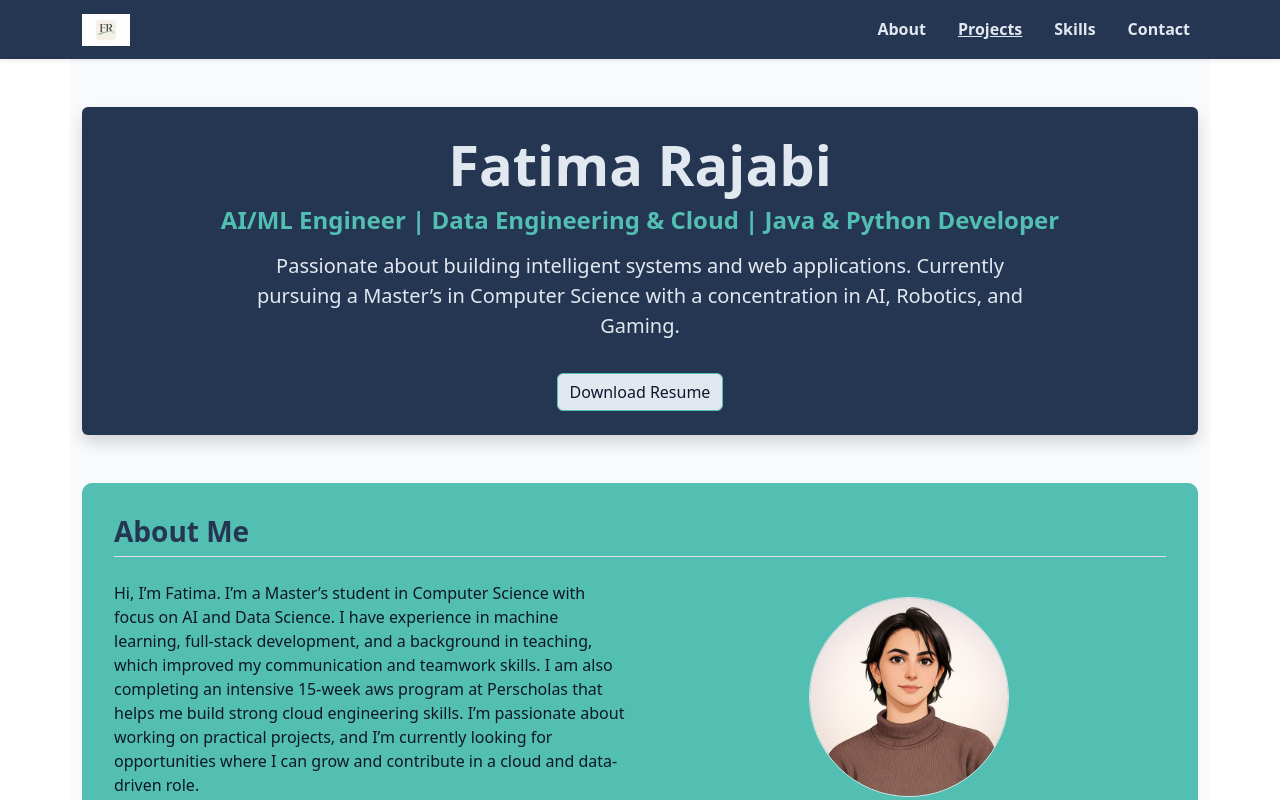
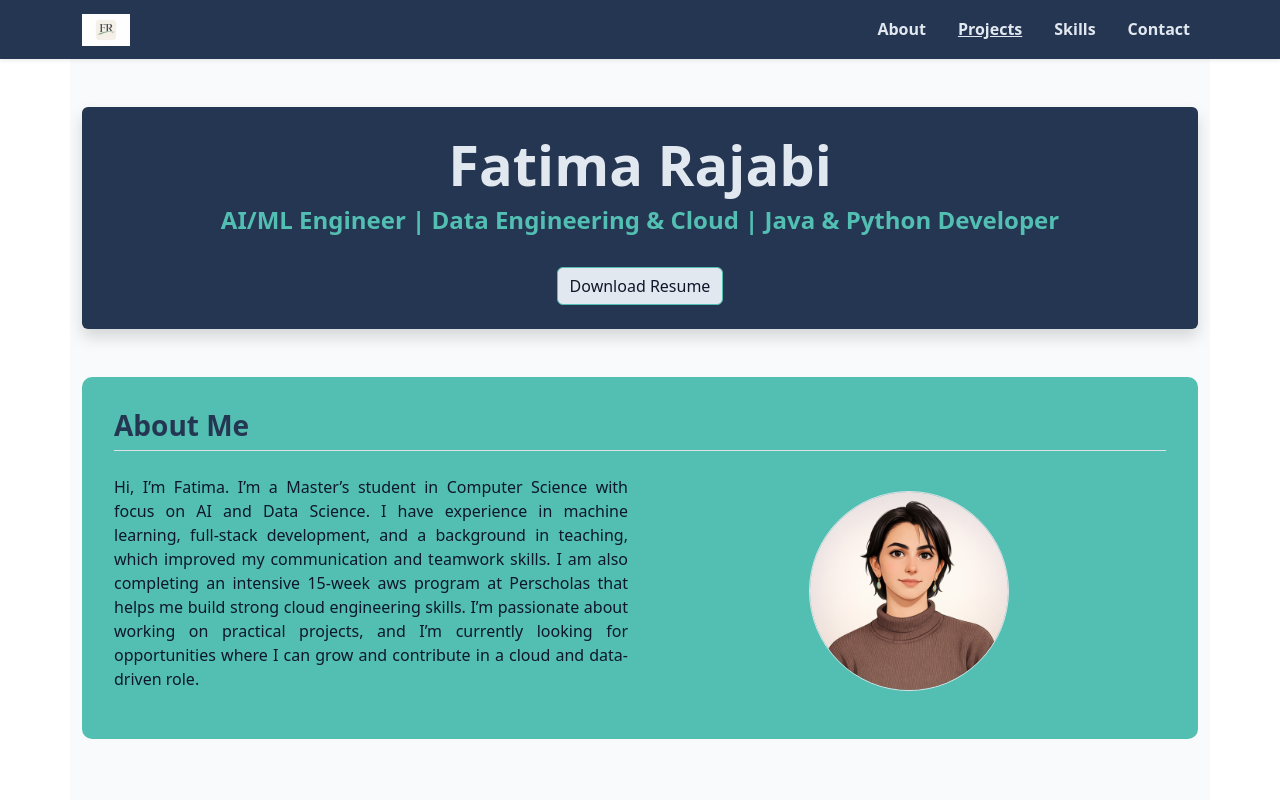
Before and after one commit to FatemehRajabi/fatemeh-portfolio, a React (Create React App) app: page / in a window 1280 px wide. Shown: the top 800 px of the page. Built offline with nearby package versions, Linux system fonts and the light colour scheme.

Commit message:
style added

```diff
--- a/src/App.css
+++ b/src/App.css
@@ -40,3 +40,6 @@
   transform: translateY(-4px);
   transition: transform 0.2s ease;
 }
+.about-text {
+  text-align: justify;
+}
--- a/src/Portfolio.jsx
+++ b/src/Portfolio.jsx
@@ -120,9 +120,6 @@ title: 'Serverless Feedback Analytics & BI Platform',
           <h2 className="fs-4 fw-semibold mb-3" style={{ color: colors.accent }}>
             AI/ML Engineer | Data Engineering & Cloud | Java & Python Developer
           </h2>
-          <p className="lead mx-auto w-75">
-            Passionate about building intelligent systems and web applications. Currently pursuing a Master’s in Computer Science with a concentration in AI, Robotics, and Gaming.
-          </p>
           <a href="/Fatemeh%20Rajabi%20-%20resume.pdf" download className="btn mt-3" style={{ backgroundColor: colors.highlight, color: colors.dark, border: `1px solid ${colors.accent}` }}>
             Download Resume
           </a>
@@ -132,7 +129,7 @@ title: 'Serverless Feedback Analytics & BI Platform',
           <h3 className="fs-3 fw-bold mb-4 border-bottom pb-2" style={{ color: colors.primary }}>About Me</h3>
           <div className="row align-items-center">
             <div className="col-md-6">
-              <p>
+              <p style={{ textAlign: 'justify' }}>
                 Hi, I’m Fatima. I’m a Master’s student in Computer Science with focus on AI and Data Science. I have experience in machine learning, full-stack development, and a background in teaching, which improved my communication and teamwork skills. I am also completing an intensive 15-week aws program at Perscholas that helps me build strong cloud engineering skills. I’m passionate about working on practical projects, and I’m currently looking for opportunities where I can grow and contribute in a cloud and data-driven role.             </p>
             </div>
             <div className="col-md-6 text-center">
```
